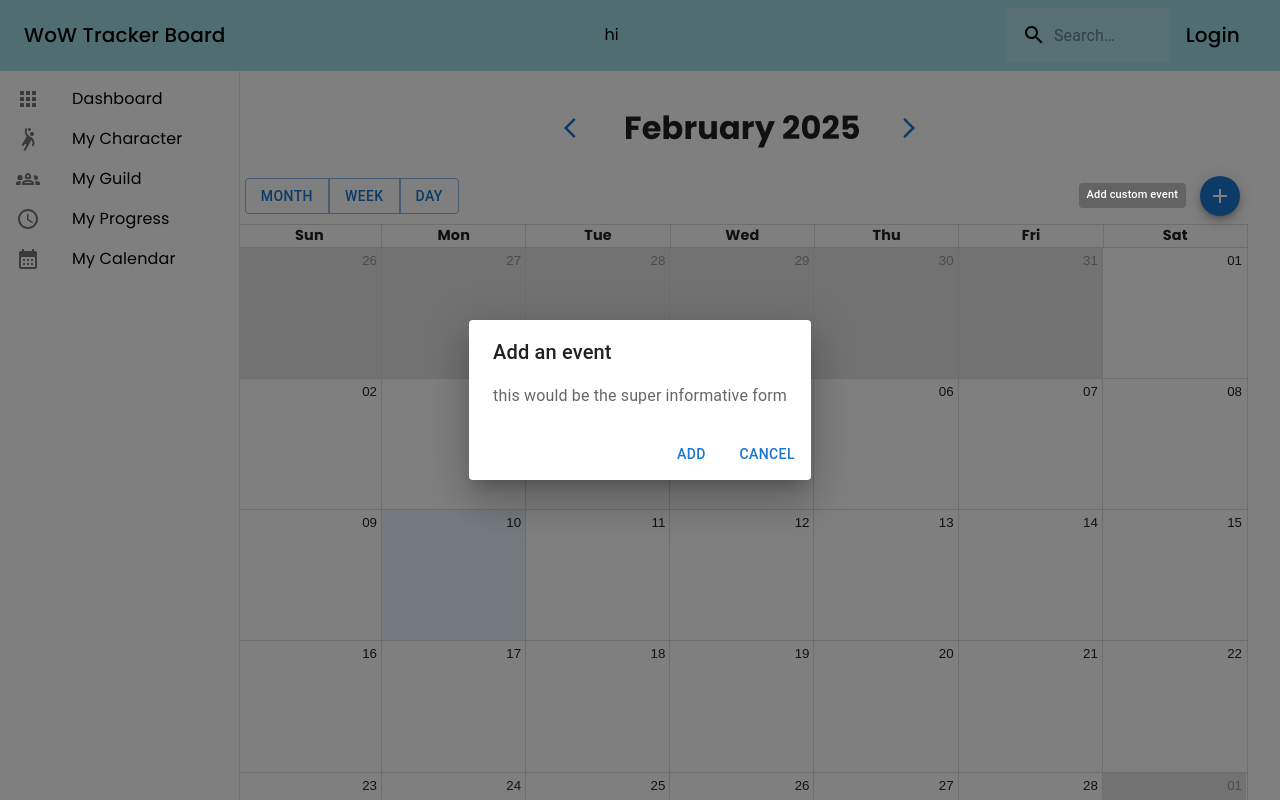
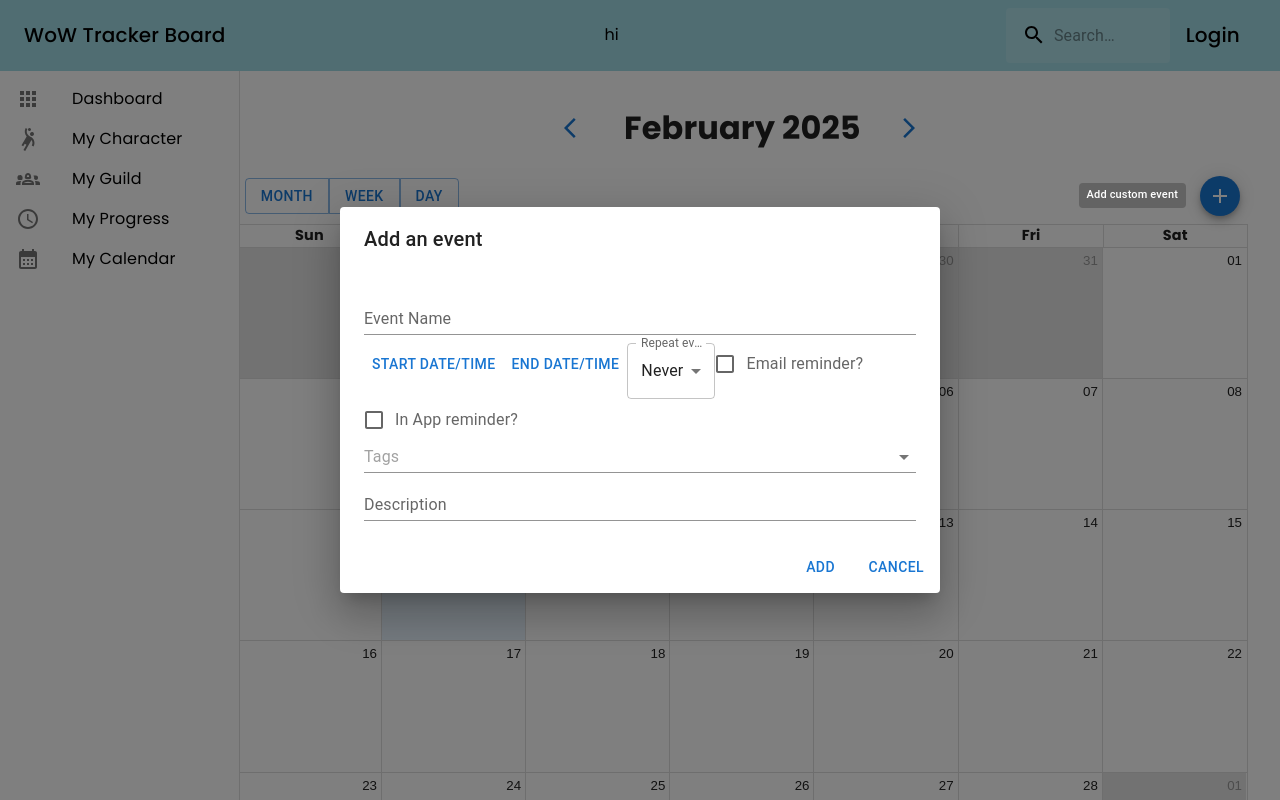
Before and after one commit to kattschmidtt/wow-tracker-dashboard, a React (Vite) app in the folder client/: page /my-calendar in a window 1280 px wide. Both pictures are taken after a click on the button 1220 px from the left and 196 px from the top of the page. Shown: the top 800 px of the page. Built offline with nearby package versions, Linux system fonts and the light colour scheme; no server answers; a web font is replaced by a local one.

Commit message:
adding add-event basic input form control

```diff
--- a/client/src/components/Calendar/CalendarToolbar.tsx
+++ b/client/src/components/Calendar/CalendarToolbar.tsx
@@ -1,6 +1,19 @@
 import { useState } from "react";
 import InputModal from "../Generics/InputModal";
-import { Button, ButtonGroup, Fab, Tooltip } from "@mui/material";
+import {
+  Button,
+  ButtonGroup,
+  Checkbox,
+  Fab,
+  Tooltip,
+  TextField,
+  FormControl,
+  FormControlLabel,
+  Autocomplete,
+  InputLabel,
+  MenuItem,
+  Select,
+} from "@mui/material";
 import AddIcon from "@mui/icons-material/Add";
 import { ToolbarProps } from "react-big-calendar";
 import ArrowBackIosIcon from "@mui/icons-material/ArrowBackIos";
@@ -9,6 +22,7 @@ import ArrowForwardIosIcon from "@mui/icons-material/ArrowForwardIos";
 function CalendarToolbar(props: ToolbarProps) {
   const { label, onNavigate, onView } = props; //from react-big-calendar
   const [addEventModalOpen, setAddEventModalOpen] = useState(false);
+  const [repeatEvent, setRepeatEvent] = useState("never"); //auto set to never repeat
 
   //to bring up the add custom event modal
   const handleClickOpen = () => {
@@ -73,7 +87,60 @@ function CalendarToolbar(props: ToolbarProps) {
               close={handleClickClose}
               title={"Add an event"}
               eventType={"Add"}
-            />
+              onSubmit={() => alert("i submit")}
+            >
+              <TextField
+                label="Event Name"
+                variant="standard"
+                fullWidth
+                margin="normal"
+              />
+              <Button
+                onClick={() => alert("this will pop up Date and Time picker")}
+              >
+                Start Date/Time
+              </Button>
+              <Button
+                onClick={() => alert("this will pop up Date and Time picker")}
+              >
+                End Date/Time
+              </Button>
+              <FormControl>
+                <InputLabel>Repeat event?</InputLabel>
+                <Select value={repeatEvent} label="Repeat event?">
+                  <MenuItem value={"never"}>Never</MenuItem>
+                  <MenuItem value={"daily"}>Daily</MenuItem>
+                  <MenuItem value={"weekly"}>Weekly</MenuItem>
+                </Select>
+              </FormControl>
+              <FormControlLabel
+                control={<Checkbox />}
+                label="Email reminder?"
+              />
+              <FormControlLabel
+                control={<Checkbox />}
+                label="In App reminder?"
+              />
+              {/* Chip auto complete */}
+              <Autocomplete
+                multiple
+                options={["peepee", "poopoo"]}
+                renderInput={(params) => (
+                  <TextField
+                    {...params}
+                    variant="standard"
+                    placeholder="Tags"
+                  />
+                )}
+              />
+
+              <TextField
+                label="Description"
+                fullWidth
+                multiline
+                variant="standard"
+              />
+            </InputModal>
           </Tooltip>
         </div>
       </div>
--- a/client/src/components/Generics/InputModal.tsx
+++ b/client/src/components/Generics/InputModal.tsx
@@ -1,4 +1,4 @@
-import React, { forwardRef, ReactElement } from "react";
+import React, { forwardRef, ReactElement, ReactNode } from "react";
 import Button from "@mui/material/Button";
 import Dialog from "@mui/material/Dialog";
 import DialogActions from "@mui/material/DialogActions";
@@ -8,6 +8,7 @@ import DialogTitle from "@mui/material/DialogTitle";
 import { Zoom } from "@mui/material";
 import { TransitionProps } from "@mui/material/transitions";
 
+//to make go woosh and zoom
 const Transition = forwardRef(function Transition(
   props: TransitionProps & {
     children: ReactElement<any, any>;
@@ -22,23 +23,28 @@ interface InputModalProps {
   close: () => void;
   title: string;
   eventType: string;
+  onSubmit: () => void;
+  children: ReactNode; //any type of
 }
 
-const InputModal = ({ open, close, title, eventType }: InputModalProps) => {
-  const handleAddEvent = () => {
-    alert("you have added the event yippie!");
-  };
-
+const InputModal = ({
+  open,
+  close,
+  title,
+  eventType,
+  onSubmit,
+  children,
+}: InputModalProps) => {
   return (
     <Dialog open={open} onClose={close} TransitionComponent={Transition}>
-      <DialogTitle>{title}</DialogTitle>
+      {title && <DialogTitle>{title}</DialogTitle>}
       <DialogContent>
-        <DialogContentText>
-          this would be the super informative form
-        </DialogContentText>
+        <DialogContentText>{children}</DialogContentText>
       </DialogContent>
       <DialogActions>
-        <Button onClick={handleAddEvent}>{eventType}</Button>
+        <Button onClick={onSubmit} type="submit">
+          {eventType}
+        </Button>
         <Button onClick={close}>Cancel</Button>
       </DialogActions>
     </Dialog>
```
